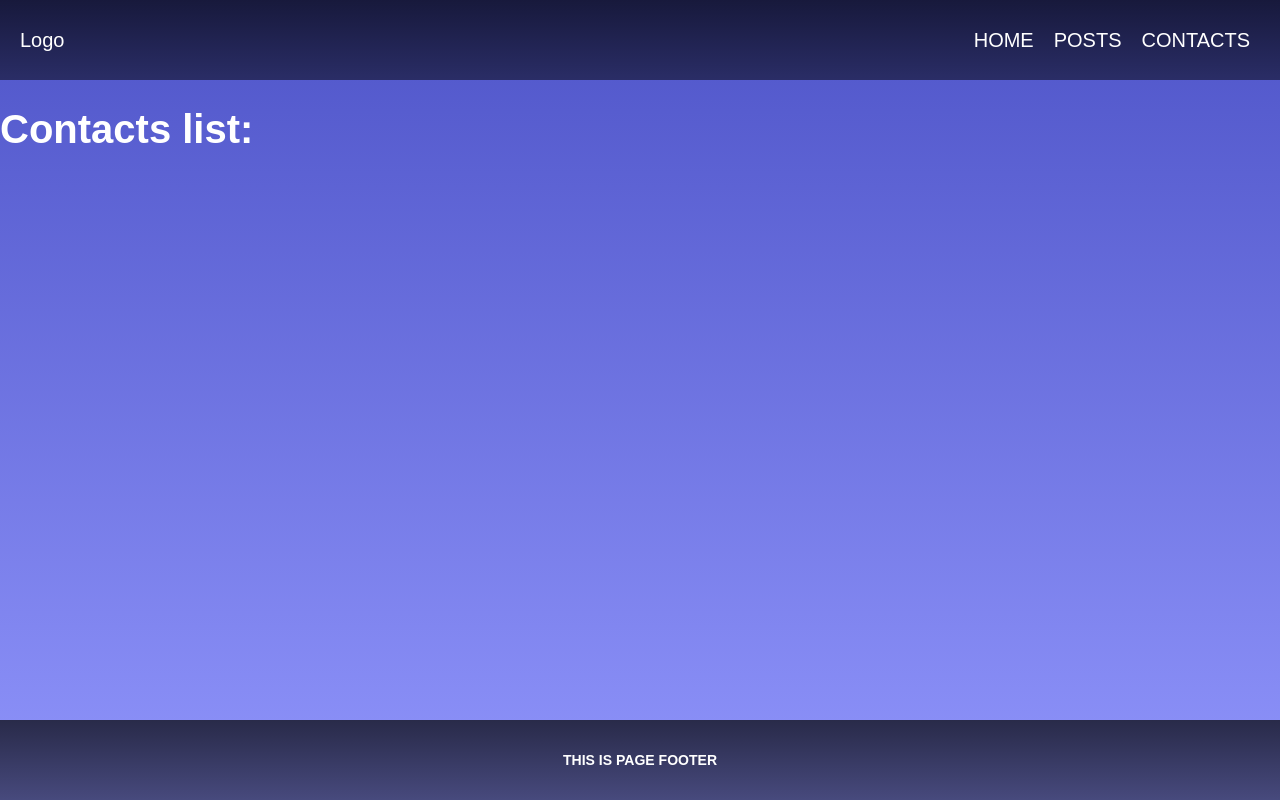
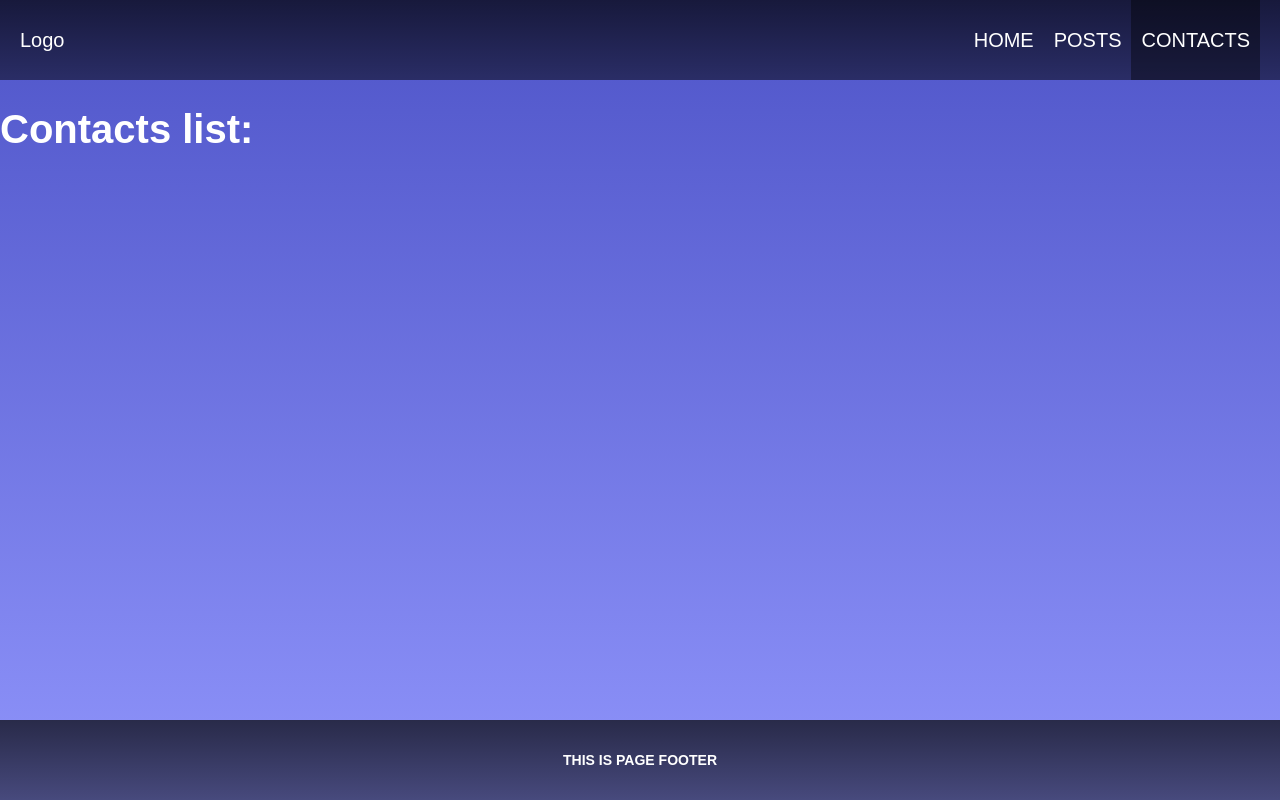
Before and after one commit to shaulov/nextjs-first-project, a Next.js app: page /contacts in a window 1280 px wide. Built offline with nearby package versions, Linux system fonts and the light colour scheme.

Commit message:
Rewrite navbar component with adding Link and useRouter and fix routes const

```diff
--- a/components/navbar.tsx
+++ b/components/navbar.tsx
@@ -1,15 +1,30 @@
+import { useRouter } from 'next/router';
+import Link from 'next/link';
+import { AppRoute } from '../const';
 import styles from '../styles/Navbar.module.scss';
 
+const navigation = [
+  {id: '1', title: 'Home', path: AppRoute.Root},
+  {id: '2', title: 'Posts', path: AppRoute.Posts},
+  {id: '3', title: 'Contacts', path: AppRoute.Contacts},
+];
+
 function Navbar () {
+  const { pathname } = useRouter();
+
   return (
     <nav className={styles.nav}>
       <div className={styles.logo}>
         Logo
       </div>
       <div className={styles.links}>
-        <a>Home</a>
-        <a href="">Posts</a>
-        <a href="">Contacts</a>
+        {
+          navigation.map(navItem => (
+            <Link key={navItem.id} href={navItem.path}>
+              <a className={pathname === navItem.path ? styles.active : undefined}>{navItem.title}</a>
+            </Link>
+          ))
+        }
       </div>
     </nav>
   );
--- a/const.ts
+++ b/const.ts
@@ -6,6 +6,6 @@ export enum Headings {
 
 export enum AppRoute {
   Root = '/',
-  Posts = 'posts',
-  Contacts = 'contacts',
+  Posts = '/posts',
+  Contacts = '/contacts',
 }
```
